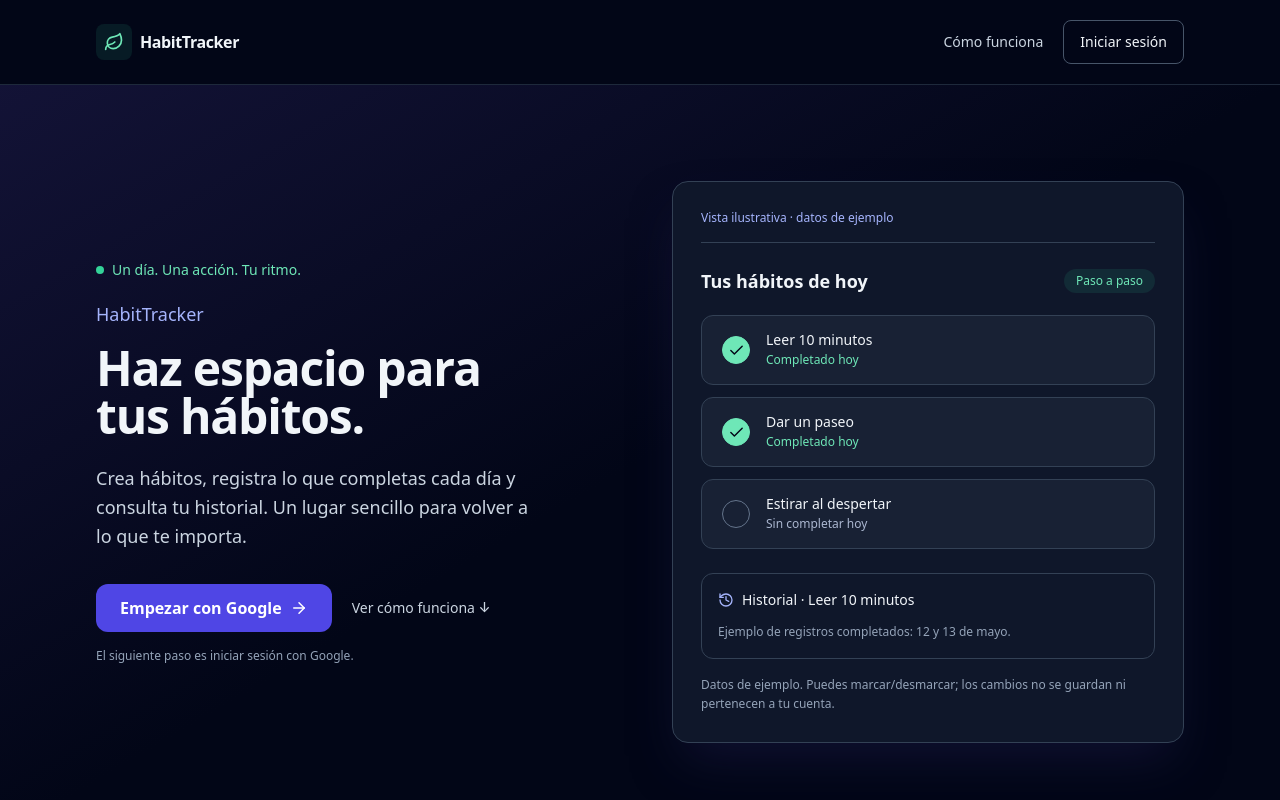
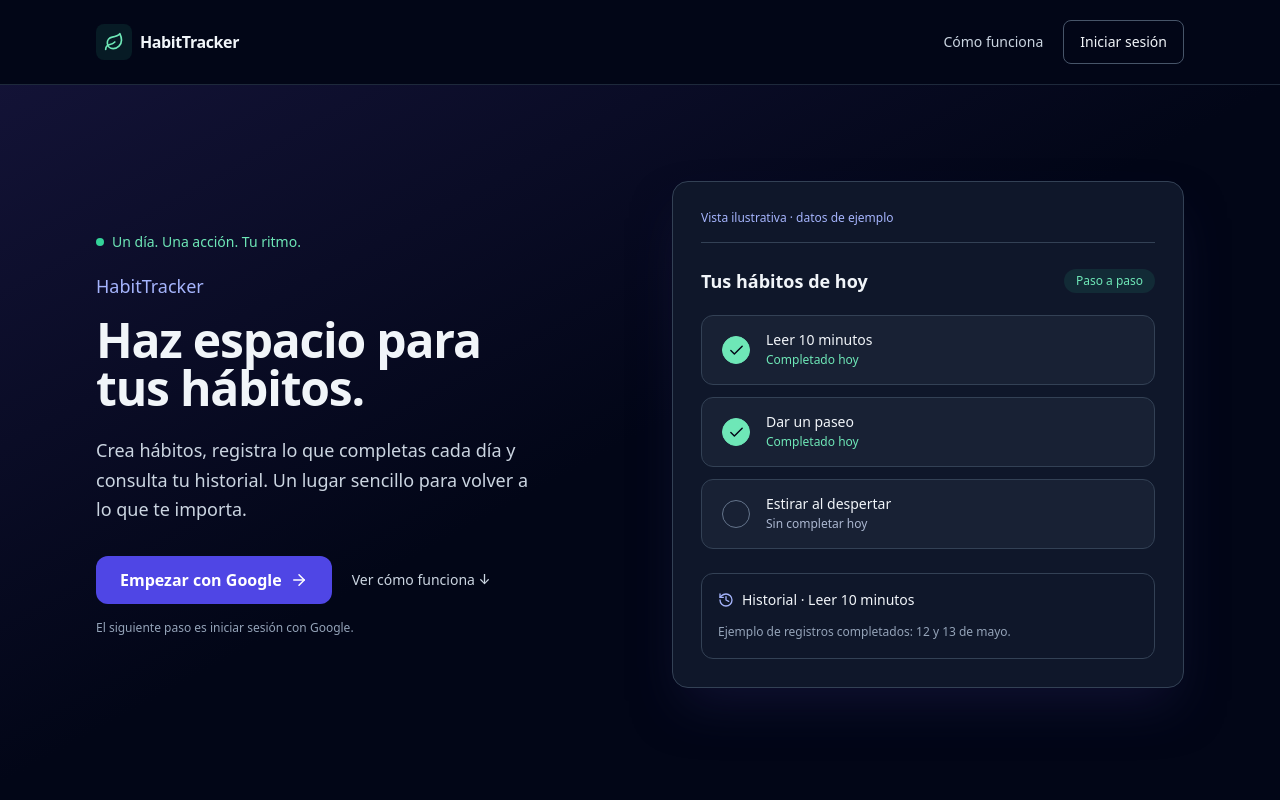
Before and after one commit to AdrianZarate/tracker-habits-front, a React (Vite) app: page / in a window 1280 px wide. Shown: the top 800 px of the page. Built offline with nearby package versions, Linux system fonts and the light colour scheme.

Commit message:
fix(landing): remove example disclaimer copy

```diff
--- a/src/pages/Landing.tsx
+++ b/src/pages/Landing.tsx
@@ -109,7 +109,6 @@ export default function Landing({ initialLoginOpen = false }: { initialLoginOpen
                 <p className='flex items-center gap-2 text-sm font-medium'><History size={16} aria-hidden='true' className='text-indigo-300' />Historial · Leer 10 minutos</p>
                 <p className='mt-3 text-xs leading-relaxed text-slate-400'>Ejemplo de registros completados: 12 y 13 de mayo.</p>
               </div>
-              <p className='mt-4 text-xs leading-relaxed text-slate-400'>Datos de ejemplo. Puedes marcar/desmarcar; los cambios no se guardan ni pertenecen a tu cuenta.</p>
             </figure>
           </div>
         </section>
```
Also changed, not shown: 1 other file (tests, documents, lock files or other folders).
